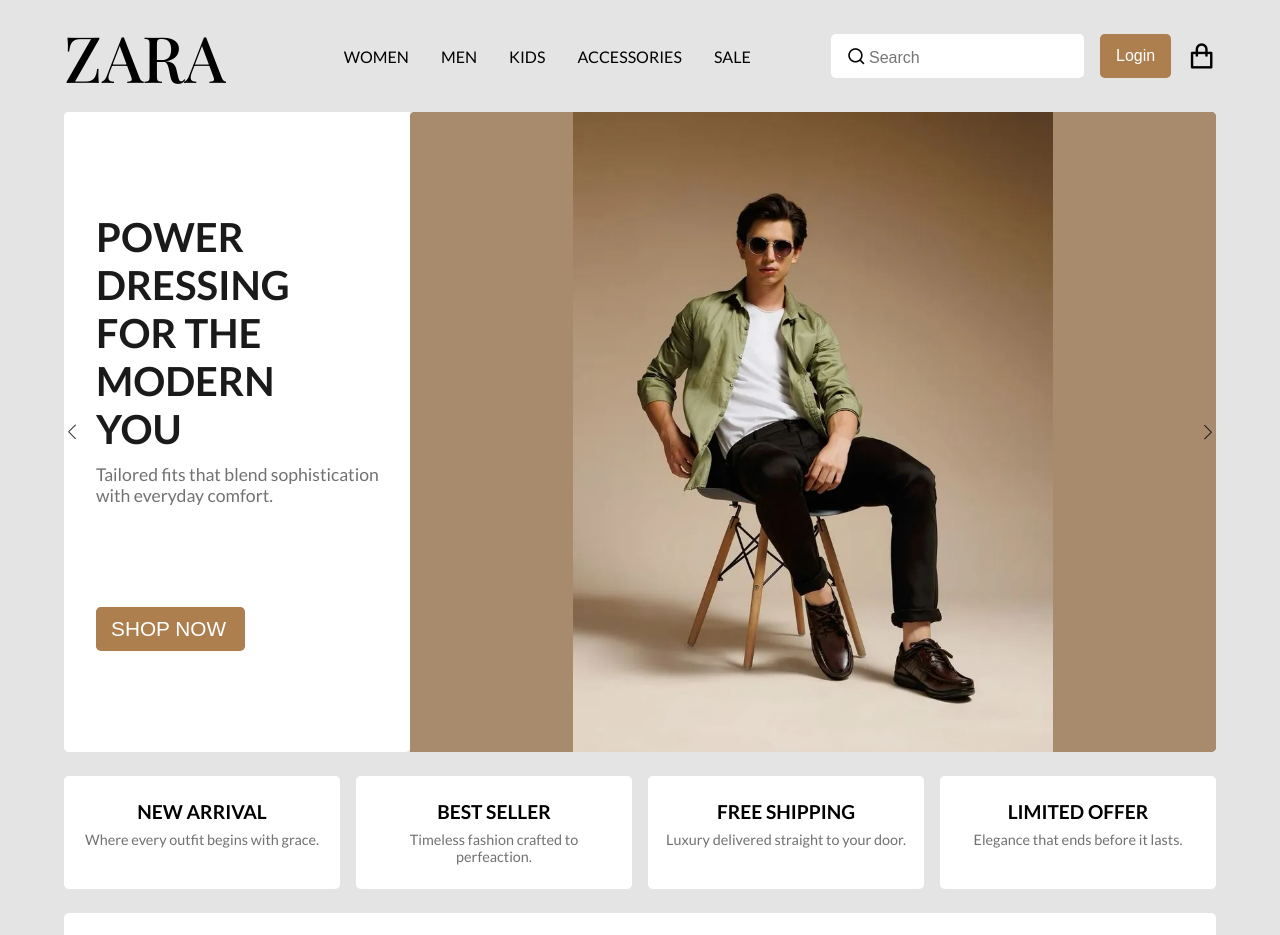
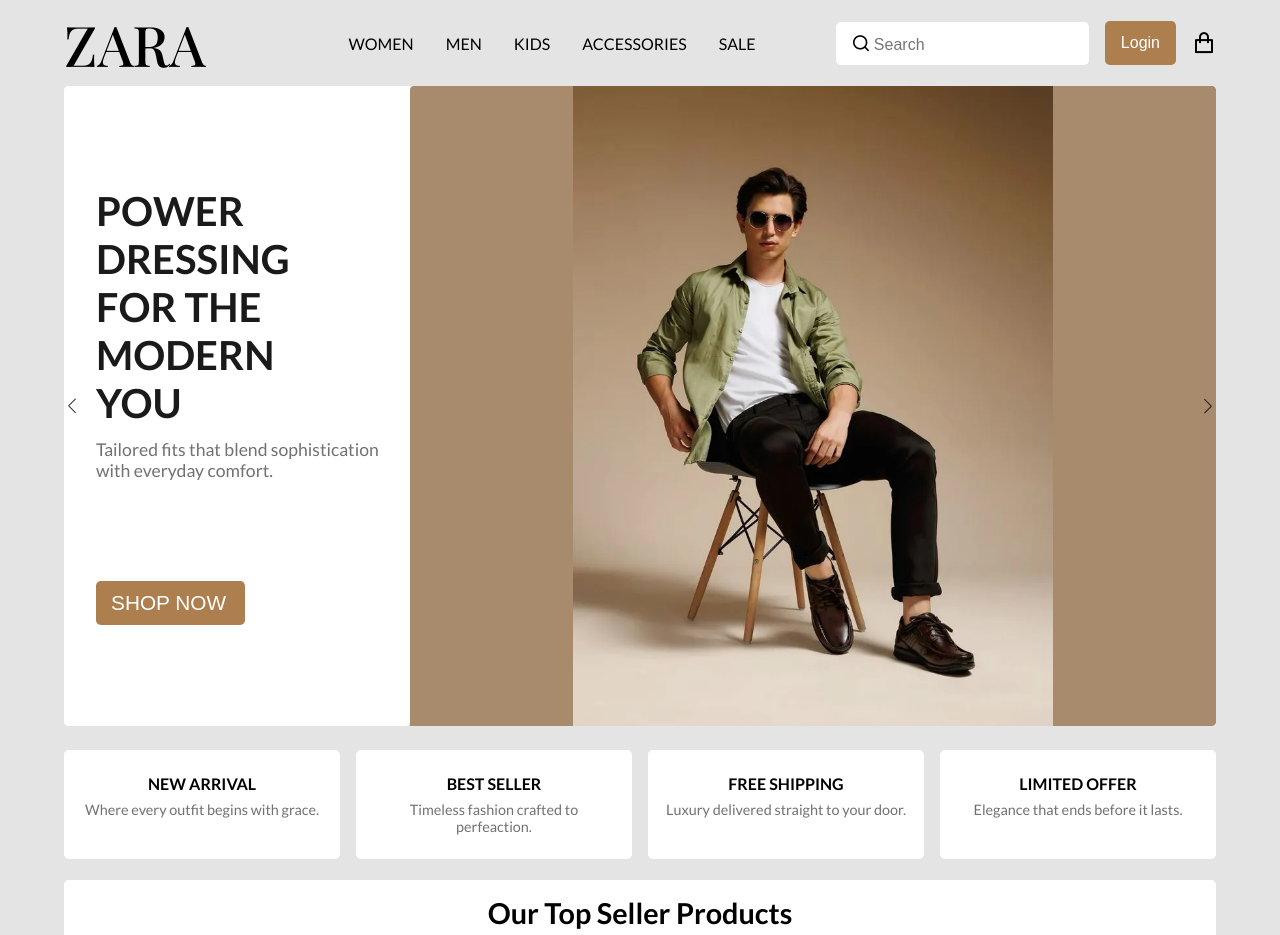
Before and after one commit to ShrastiJain-1305/ZARA-DESIGN, a plain HTML site: page index.html in a window 1280 px wide. Shown: the top 935 px of the page. Drawn offline with nearby package versions, Linux system fonts and the light colour scheme; some icons are missing.

Commit message:
Size and reponsive

```diff
--- a/script.js
+++ b/script.js
@@ -1,7 +1,7 @@
 const swiper = new Swiper(".slider-container", {
   effect: "fade",
   loop: true,
-  speed: 1000,
+  speed: 800,
   autoplay: {
     delay: 3000,
     disableOnInteraction: false,
--- a/style.scss
+++ b/style.scss
@@ -7,6 +7,7 @@
   margin: 0;
   padding: 0;
   box-sizing: border-box;
+  outline: none;
 }
 html,
 body {
@@ -15,6 +16,11 @@ body {
   background-color: #e4e4e4;
   font-family: "Lato", sans-serif;
 }
+
+* {
+  -webkit-tap-highlight-color: transparent !important;
+}
+
 main {
   width: 100%;
   padding: 1rem;
@@ -216,7 +222,7 @@ main {
       border-radius: 0.3rem;
       border: none;
       h4 {
-        font-size: 1.2rem;
+        font-size: 0.8rem;
         text-transform: uppercase;
       }
       p {
@@ -230,7 +236,7 @@ main {
   .p3 {
     max-width: 1480px;
     padding-top: 1rem;
-    margin-top: 1.5rem;
+    margin-top: 0.5rem;
     border-radius: 0.3rem;
     h3 {
       background-color: #ffffff;
@@ -431,7 +437,7 @@ main {
       margin-top: 2.5rem;
       font-size: 1rem;
       text-transform: capitalize;
-      word-spacing: 0.8rem;
+      word-spacing: 0.4rem;
       color: #727171;
     }
     h5 {
@@ -687,12 +693,12 @@ main {
     nav {
       height: 5rem;
       .logo {
-        font-size: 4rem;
+        font-size: 2.8rem;
       }
       .det {
         h6 {
           i {
-            font-size: 1.8rem;
+            font-size: 1.5rem;
           }
         }
         button {
@@ -717,6 +723,13 @@ main {
               }
             }
           }
+        }
+      }
+    }
+    .p2 {
+      .box {
+        h4 {
+          font-size: 1rem;
         }
       }
     }
@@ -792,6 +805,20 @@ main {
     }
   }
 }
+@media (min-width: 645px){
+  main{
+    .det {
+        .search-box {
+          display: block;
+          padding: 0.7rem 0rem;
+          padding-right: 0.5rem;
+        }
+        #del {
+          display: none;
+        }
+      }
+  }
+}
 @media (min-width: 680px) {
   main {
     .p4 {
@@ -806,16 +833,11 @@ main {
   main {
     nav {
       padding: 0rem 3rem;
-      .det {
-        .search-box {
-          display: block;
-          padding: 0.7rem 0rem;
-          padding-right: 0.5rem;
+      height: 3.4rem;
+      .logo {
+        font-size: 3.2rem;
       }
-        #del {
-          display: none;
-        }
-      }
+
     }
     .p1 {
       margin-top: 1rem;
@@ -872,8 +894,9 @@ main {
         background-color: #ffffff;
         padding: 1rem 1rem;
         text-align: center;
+        margin-top: 1.3rem;
         margin-bottom: 1.5rem;
-        font-size: 2.3rem;
+        font-size: 1.8rem;
         text-transform: capitalize;
         border: none;
         border-radius: 0.3rem;
@@ -948,6 +971,11 @@ main {
 }
 @media (min-width: 1024px) {
   main {
+    nav{
+           .logo {
+        font-size: 3.5rem;
+      }
+    }
     .p1 {
       .slider-container {
         .swiper-wrapper {
```
Also changed, not shown: style.css, 1 other file. Lines whose indentation alone changed are shown as unchanged.
